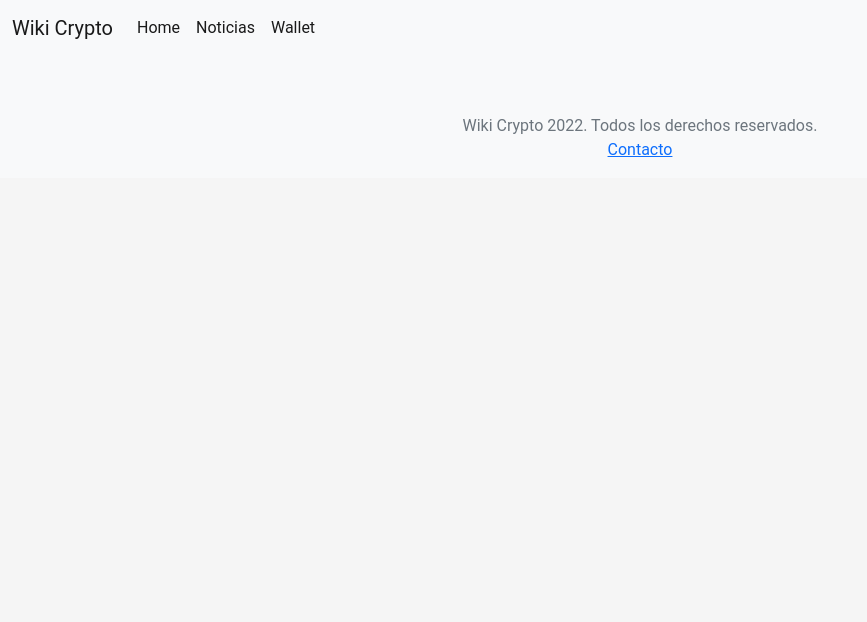
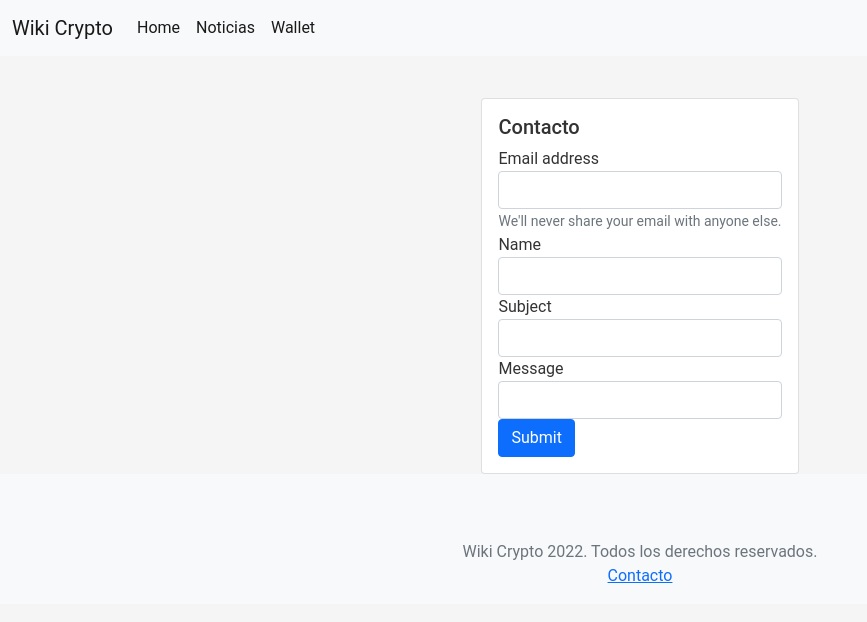
Before and after one commit to benjakorach/TpFinalv2, a React (Create React App) app: page /contact in a window 1280 px wide. Shown: the top 622 px of the page, without its empty margins (0-867 px from the left). Built offline with nearby package versions, Linux system fonts and the light colour scheme.

Commit message:
Update Contact Form

```diff
--- a/src/App.js
+++ b/src/App.js
@@ -8,6 +8,7 @@ import { Routes, Route, Link } from "react-router-dom";
 import { Home } from './components/pages/Home';
 import { Carrousel } from './components/Carrousel/Carrousel';
 import Noticias from './components/pages/Noticias';
+import Contact from './components/pages/Contact';
 
 
 
@@ -20,6 +21,7 @@ function App() {
     <Routes>
       <Route path="/" element={<Home/>} />
       <Route path='/noticias' element={<Noticias/>} />
+      <Route path="/contact" element={<Contact/>} />
     </Routes>
     <Footer />
 
--- /dev/null
+++ b/src/components/pages/Contact.js
@@ -0,0 +1,41 @@
+import React from 'react'
+
+const Contact = () => {
+  return ( /* create a contact form */
+    <div className='container'>
+        <div className='row'>
+            <div className=''>
+                <div className='card'>
+                    <div className='card-body'>
+                        <h5 className='card-title'>Contacto</h5>
+                        <form>
+                            <div className='form-group'>
+                                <label for='exampleInputEmail1'>Email address</label>
+                                <input type='email' className='form-control' id='exampleInputEmail1' aria-describedby='emailHelp' />
+                                <small id='emailHelp' className='form-text text-muted'>We'll never share your email with anyone else.</small>
+                            </div>
+                            <div className='form-group'>
+                                <label for='exampleInputPassword1'>Name</label>
+                                <input type='name' className='form-control' id='Name' />
+                            </div>
+                            <div className='form-group'>
+                                <label for='exampleInputPassword1'>Subject</label>
+                                <input type='subject' className='form-control' id='Subject' />
+                            </div>
+                            <div className='form-group'>
+                                <label for='exampleInputPassword1'>Message</label>
+                                <input type='message' className='form-control' id='Message' />
+                            </div>
+                            <button type='submit' className='btn btn-primary'>Submit</button>
+                        </form>
+                    </div>
+                </div>
+            </div>
+        </div>
+    </div>
+
+
+  )
+}
+
+export default Contact
```
